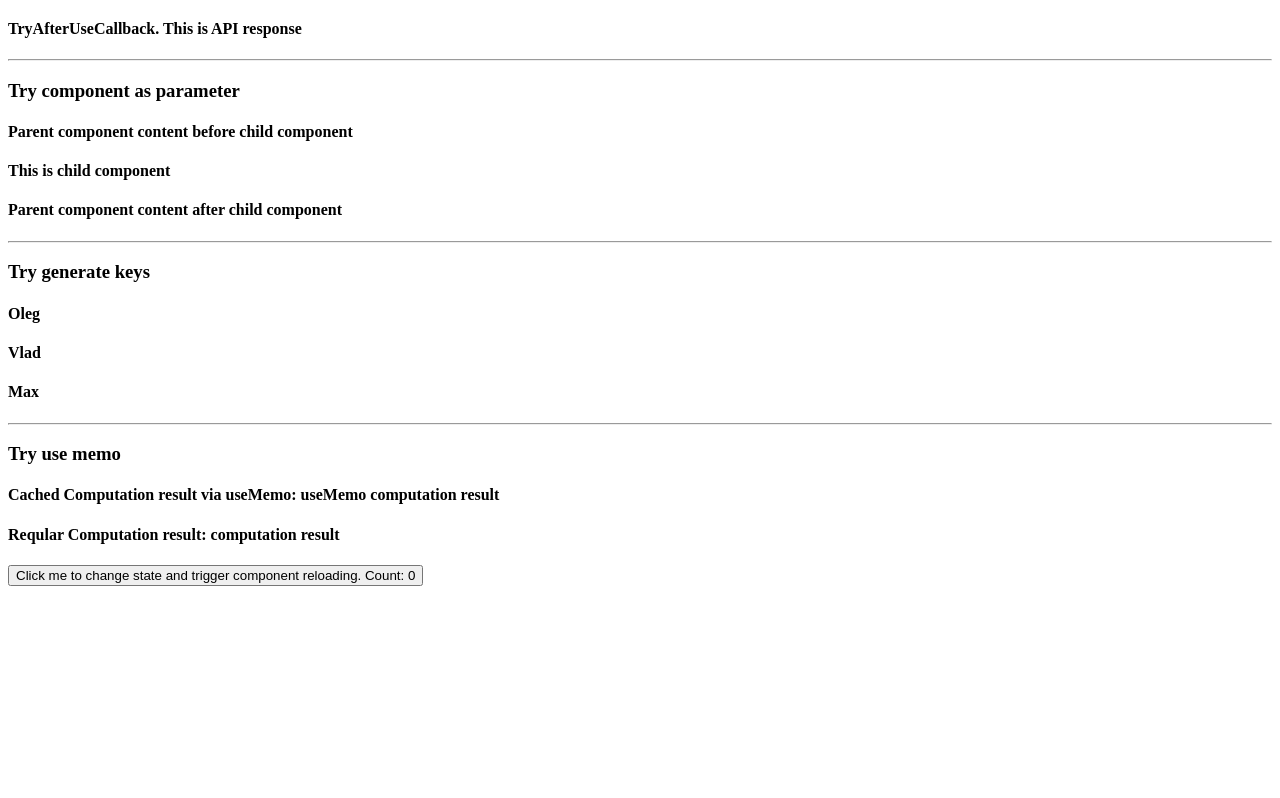
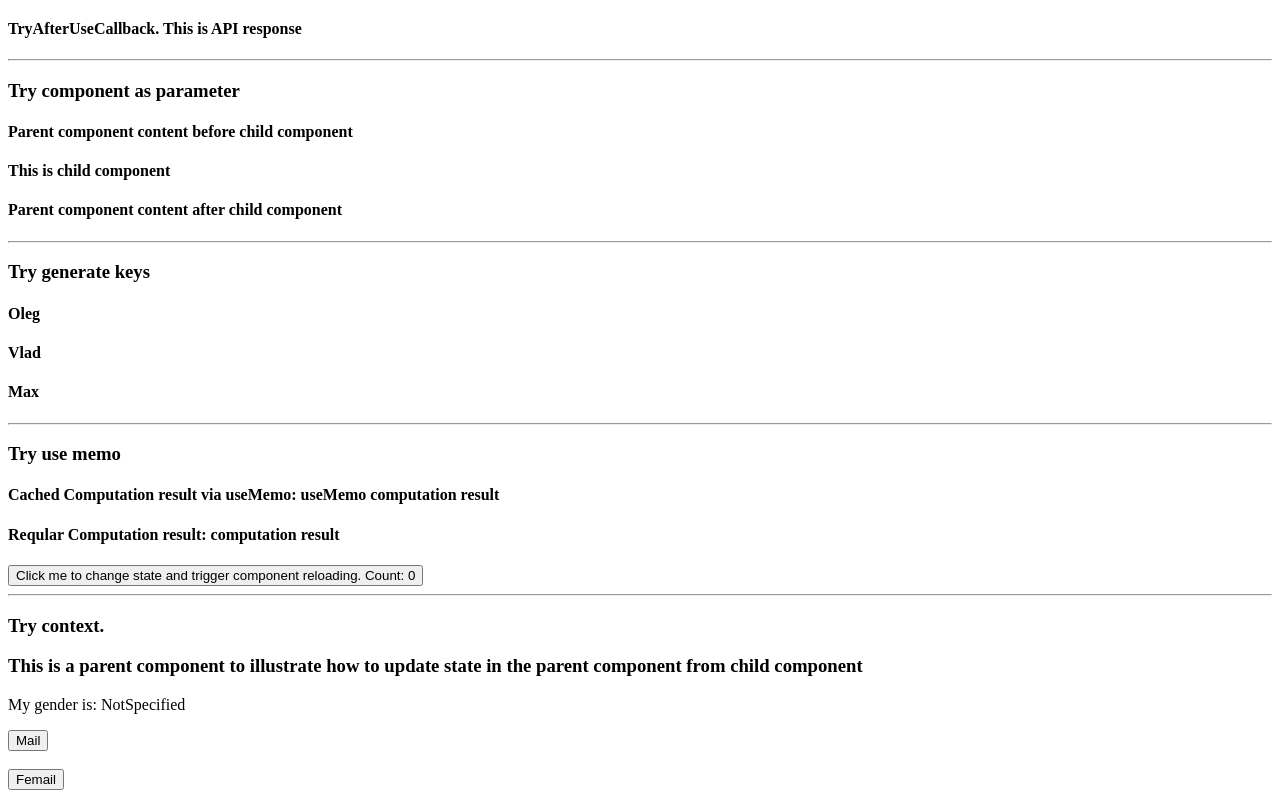
Before and after one commit to kihtov23/react-typescript, a React (Create React App) app in the folder app/: page / in a window 1280 px wide. Shown: the part 833-1631 px from the top of the page. Before the commit the page ends 1427 px from the top, so only its background shows below. Built offline with nearby package versions, Linux system fonts and the light colour scheme; no server answers.

Commit message:
try context. update state in parent from child

```diff
--- a/app/src/App.tsx
+++ b/app/src/App.tsx
@@ -13,6 +13,7 @@ import { TryParentComponent } from "./features/component-as-parameter/parent-com
 import { TryChildComponent } from "./features/component-as-parameter/child-component";
 import { TryGenerateKeys } from "./features/generate-keys";
 import { TryUseMemo } from "./features/use-memo";
+import { ParentUserComponent } from "./features/context/parent-user-component";
 
 function App() {
   return (
@@ -51,6 +52,9 @@ function App() {
       <hr />
       <h3>Try use memo</h3>
       <TryUseMemo />
+      <hr />
+      <h3>Try context.</h3>
+      <ParentUserComponent />
     </>
   );
 }
--- /dev/null
+++ b/app/src/features/context/gender-selector.tsx
@@ -0,0 +1,27 @@
+import { useUserContext } from "./user-context";
+
+export function GenderSelector() {
+  const userContext = useUserContext();
+  return (
+    <>
+      <button
+        type="submit"
+        className="bg-yellow-400"
+        onClick={() => userContext.setGender("Mail")}
+      >
+        Mail
+      </button>
+      <br></br>
+      <br></br>
+      <button
+        type="submit"
+        className="bg-yellow-400"
+        onClick={() => userContext.setGender("Femail")}
+      >
+        Femail
+      </button>
+    </>
+  );
+}
+
+export type Gender = "NotSpecified" | "Mail" | "Femail";
--- /dev/null
+++ b/app/src/features/context/parent-user-component.tsx
@@ -0,0 +1,20 @@
+import { useState } from "react";
+import { Gender, GenderSelector } from "./gender-selector";
+import { UserContext } from "./user-context";
+
+export function ParentUserComponent() {
+  const [gender, setGender] = useState<Gender>("NotSpecified");
+  const updateGender = (gender: Gender) => setGender(gender);
+  return (
+    <>
+      <UserContext.Provider value={{ setGender: updateGender }}>
+        <h3>
+          This is a parent component to illustrate how to update state in the
+          parent component from child component
+        </h3>
+        <p>My gender is: {gender} </p>
+        <GenderSelector></GenderSelector>
+      </UserContext.Provider>
+    </>
+  );
+}
--- /dev/null
+++ b/app/src/features/context/user-context.tsx
@@ -0,0 +1,12 @@
+import { createContext, useContext } from "react";
+import { Gender } from "./gender-selector";
+
+export type IUserContext = {
+  setGender: (gender: Gender) => void;
+};
+
+export const UserContext = createContext<IUserContext>({
+  setGender: (gender: Gender) => {},
+});
+
+export const useUserContext = () => useContext(UserContext);
```
Also changed, not shown: 1 other file (tests, documents, lock files or other folders).
